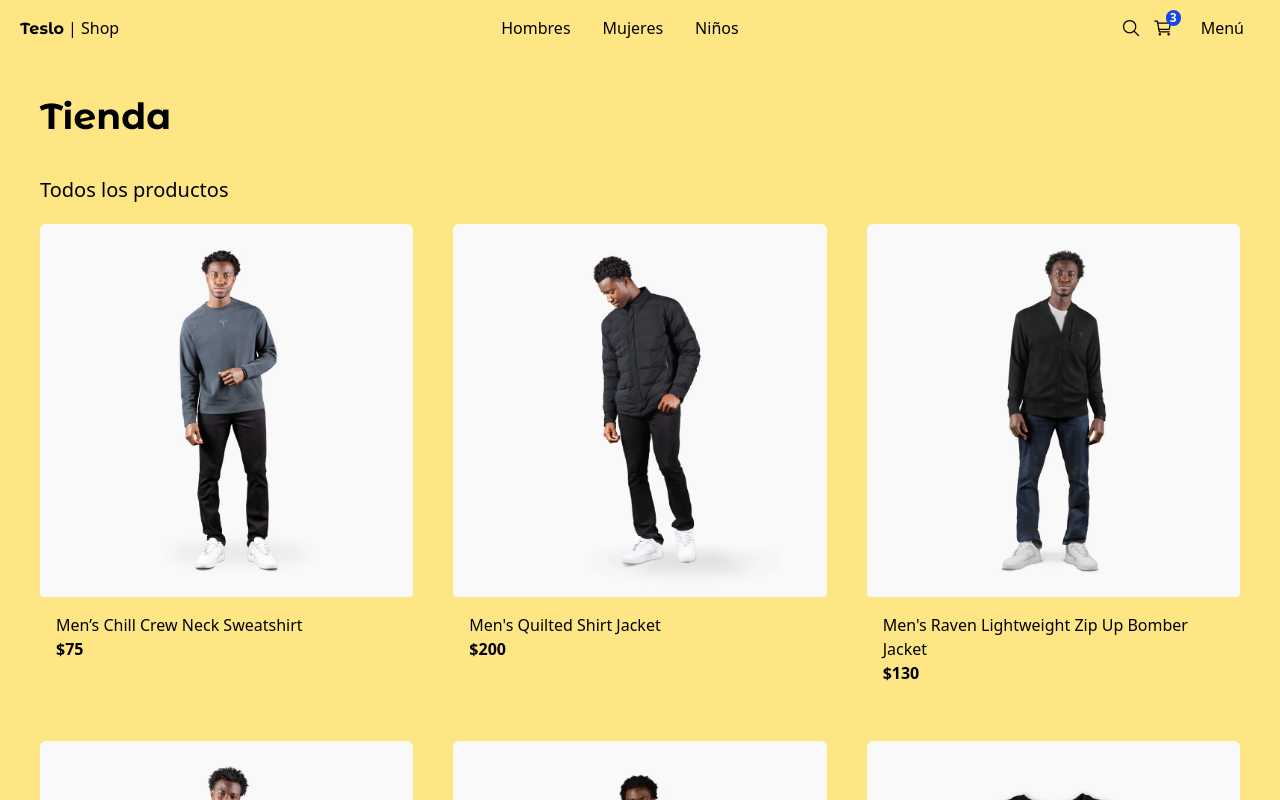
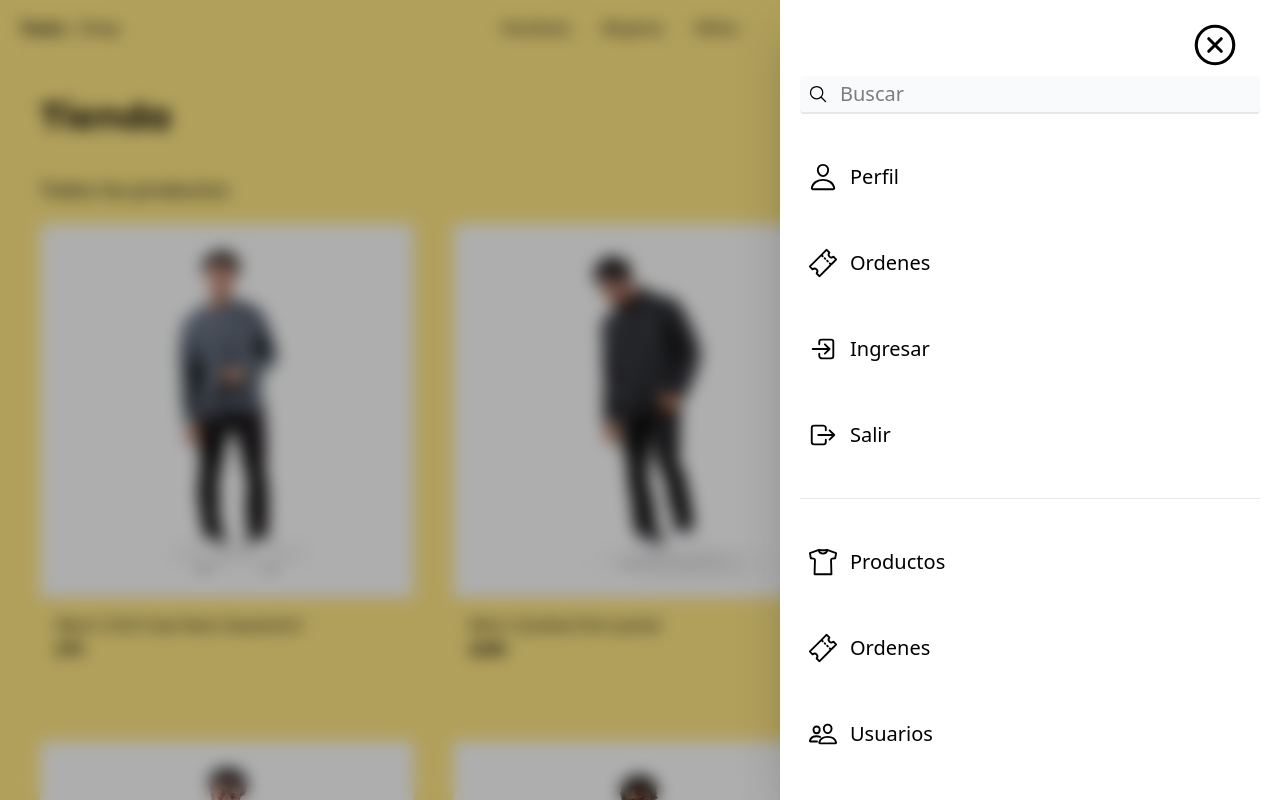
Before and after one commit to andersonNB/TesloShop, a Next.js app: page / in a window 1280 px wide. Shown: the top 800 px of the page. Built offline with nearby package versions, Linux system fonts and the light colour scheme.

Commit message:
feat: SidebarItems and overflow-y-auto

```diff
--- a/src/app/(shop)/layout.tsx
+++ b/src/app/(shop)/layout.tsx
@@ -1,9 +1,10 @@
-import {TopMenu} from "@/components";
+import {Sidebar, TopMenu} from "@/components";
 
 export default function ShopLayout({children}: {children: React.ReactNode}) {
 	return (
 		<main className="min-h-screen bg-amber-200">
 			<TopMenu />
+			<Sidebar />
 			<div className="px-0 sm:px-10">{children}</div>
 		</main>
 	);
--- a/src/components/index.ts
+++ b/src/components/index.ts
@@ -1,5 +1,6 @@
 export * from "./products/product-grid/ProductGrid";
 export * from "./products/product-grid/ProductGridItem";
 export * from "./ui/not-found/PageNotFound";
+export * from "./ui/sidebar/Sidebar";
 export * from "./ui/title/Title";
 export * from "./ui/top-menu/TopMenu";
--- /dev/null
+++ b/src/components/sidebar/SidebarItems.tsx
@@ -0,0 +1,18 @@
+import Link from "next/link";
+
+export interface SidebarItem {
+	text: string;
+	icon?: React.ReactNode;
+}
+
+export const SidebarItems = ({text, icon}: SidebarItem) => {
+	return (
+		<Link
+			href="/"
+			className="flex items-center mt-10 p-2 hover:bg-gray-100 rounded transition-all "
+		>
+			{icon}
+			<span className="ml-3 text-xl ">{text}</span>
+		</Link>
+	);
+};
--- /dev/null
+++ b/src/components/ui/sidebar/Sidebar.tsx
@@ -0,0 +1,97 @@
+"use client";
+import {SidebarItem, SidebarItems} from "@/components/sidebar/SidebarItems";
+import Link from "next/link";
+import {
+	IoCloseCircleOutline,
+	IoLogInOutline,
+	IoLogOutOutline,
+	IoPeopleOutline,
+	IoPersonOutline,
+	IoSearchOutline,
+	IoShirtOutline,
+	IoTicketOutline,
+} from "react-icons/io5";
+
+const menuItemsSidebar: SidebarItem[] = [
+	{
+		text: "Perfil",
+		icon: <IoPersonOutline size={30} />,
+	},
+	{
+		text: "Ordenes",
+		icon: <IoTicketOutline size={30} />,
+	},
+	{
+		text: "Ingresar",
+		icon: <IoLogInOutline size={30} />,
+	},
+	{
+		text: "Salir",
+		icon: <IoLogOutOutline size={30} />,
+	},
+];
+
+const afterSeparationItems: SidebarItem[] = [
+	{
+		text: "Productos",
+		icon: <IoShirtOutline size={30} />,
+	},
+	{
+		text: "Ordenes",
+		icon: <IoTicketOutline size={30} />,
+	},
+	{
+		text: "Usuarios",
+		icon: <IoPeopleOutline size={30} />,
+	},
+];
+
+export const Sidebar = () => {
+	return (
+		<div>
+			{/* Background black */}
+			<div className="fixed top-0 left-0 w-screen h-screen z-10 bg-black opacity-30 ">
+				1
+			</div>
+
+			{/* BLur */}
+			<div className="fade-in fixed top-0 left-0 w-screen h-screen z-10 backdrop-filter backdrop-blur-sm">
+				{/* Sidemenu */}
+				<nav className="fixed p-5 right-0 top-0 w-[500px] h-screen bg-white z-20 shadow-2xl transform transition-all duration-300  scroll-auto ">
+					<div className=" max-h-[97%] overflow-hidden overflow-y-auto ">
+						<IoCloseCircleOutline
+							size={50}
+							className="absolute top-5 right-10 cursor-pointer"
+							onClick={() => console.log("click")}
+						/>
+						<div className="relative mt-14">
+							<IoSearchOutline size={20} className="absolute top-2 left-2" />
+							<input
+								type="text"
+								placeholder="Buscar"
+								className="w-full bg-gray-50 rounded pl-10 py-1 pr-10 border-b-2 text-xl border-gray-200 focus:outline-none focus:border-blue-500  "
+							/>
+						</div>
+						{/* Menú */}
+						{menuItemsSidebar.map((items) => (
+							<SidebarItems
+								key={items.text}
+								text={items.text}
+								icon={items.icon}
+							/>
+						))}
+						{/* Separación */}
+						<div className="w-full h-px bg-gray-200 my-10" />
+						{afterSeparationItems.map((items, i) => (
+							<SidebarItems
+								key={items.text + i}
+								text={items.text}
+								icon={items.icon}
+							/>
+						))}
+					</div>
+				</nav>
+			</div>
+		</div>
+	);
+};
```
